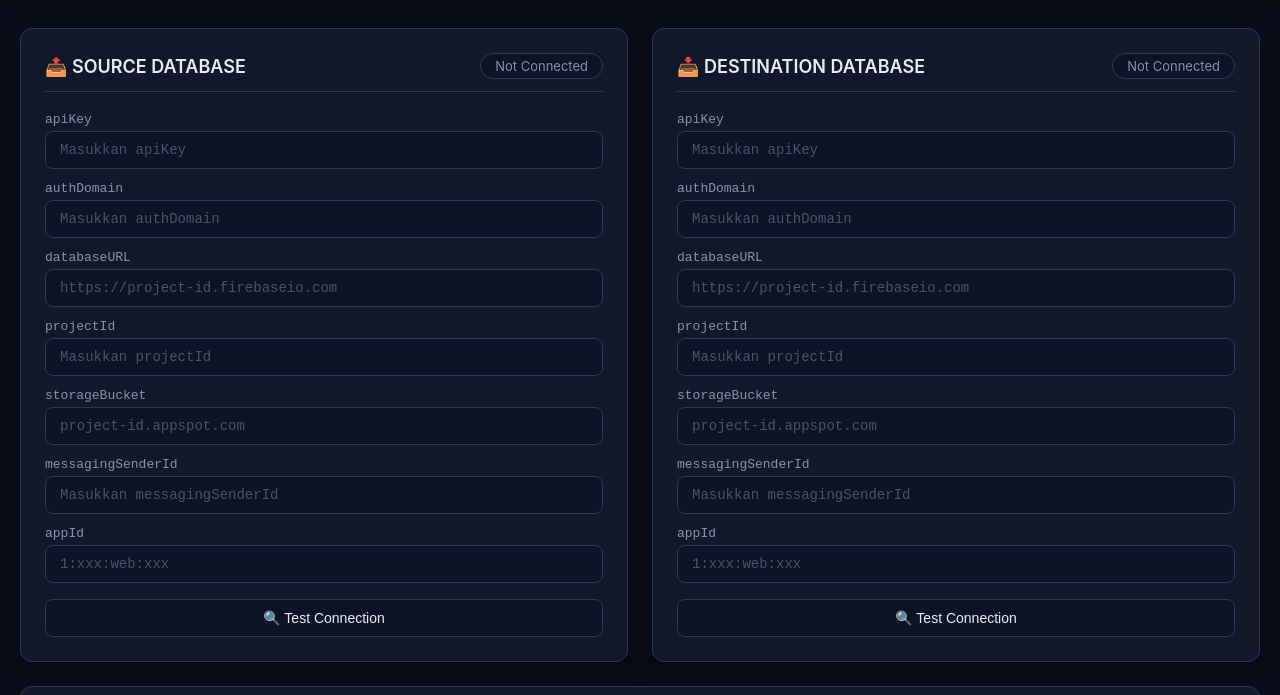
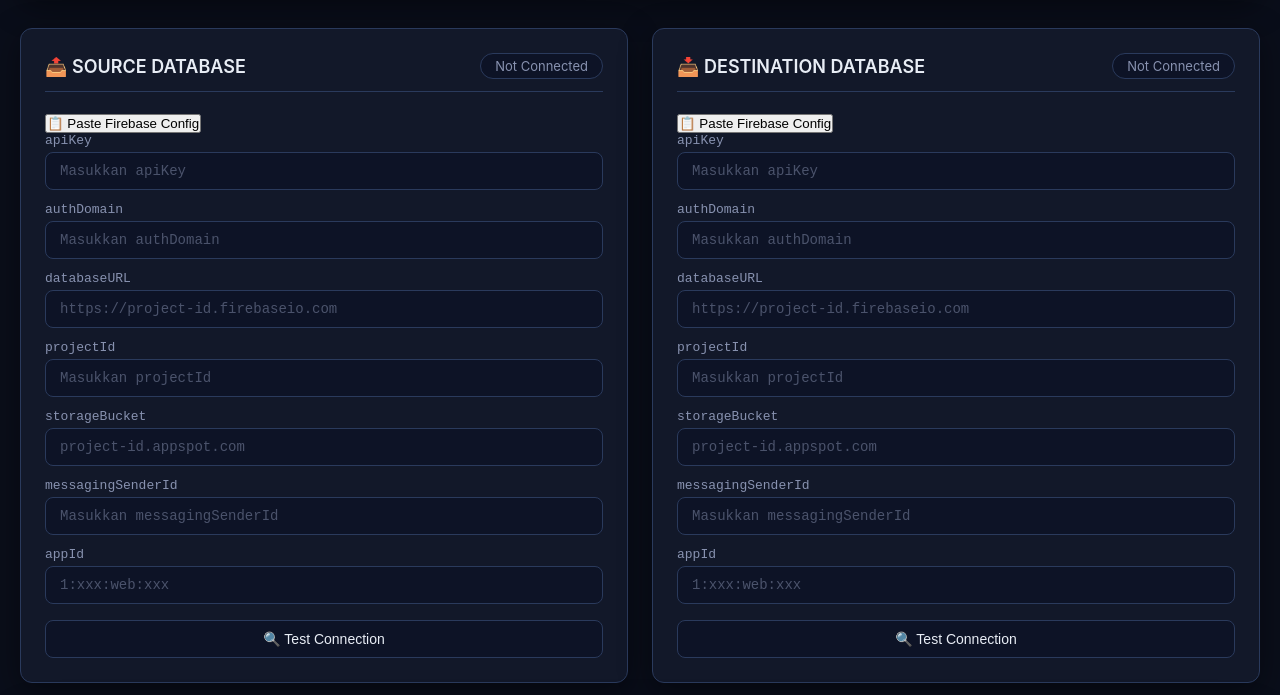
Before and after one commit to XREZZKYDEV/XREZZKY_TF-DATABASE, a plain HTML site: page index.html in a window 1280 px wide. Shown: the part 98-793 px from the top of the page. Drawn offline with Linux system fonts and the light colour scheme.

Commit message:
Update index.html

```diff
--- a/index.html
+++ b/index.html
@@ -26,6 +26,13 @@
                         <h2>📤 SOURCE DATABASE</h2>
                         <span class="status-badge" id="sourceStatus">Not Connected</span>
                     </div>
+
+                    <!-- Quick Paste Config -->
+                    <div class="paste-section">
+                        <button class="btn-paste-config" id="pasteSourceBtn">📋 Paste Firebase Config</button>
+                        <textarea class="config-textarea" id="sourceConfigTextarea" placeholder="Paste your firebaseConfig here..." style="display:none;"></textarea>
+                    </div>
+
                     <div class="config-form">
                         <div class="form-group">
                             <label for="sourceApiKey">apiKey</label>
@@ -79,6 +86,13 @@
                         <h2>📥 DESTINATION DATABASE</h2>
                         <span class="status-badge" id="destStatus">Not Connected</span>
                     </div>
+
+                    <!-- Quick Paste Config -->
+                    <div class="paste-section">
+                        <button class="btn-paste-config" id="pasteDestBtn">📋 Paste Firebase Config</button>
+                        <textarea class="config-textarea" id="destConfigTextarea" placeholder="Paste your firebaseConfig here..." style="display:none;"></textarea>
+                    </div>
+
                     <div class="config-form">
                         <div class="form-group">
                             <label for="destApiKey">apiKey</label>
@@ -222,4 +236,4 @@
     <!-- Main Application Script -->
     <script type="module" src="js/ui.js"></script>
 </body>
-    </html>
+                                </html>
```
